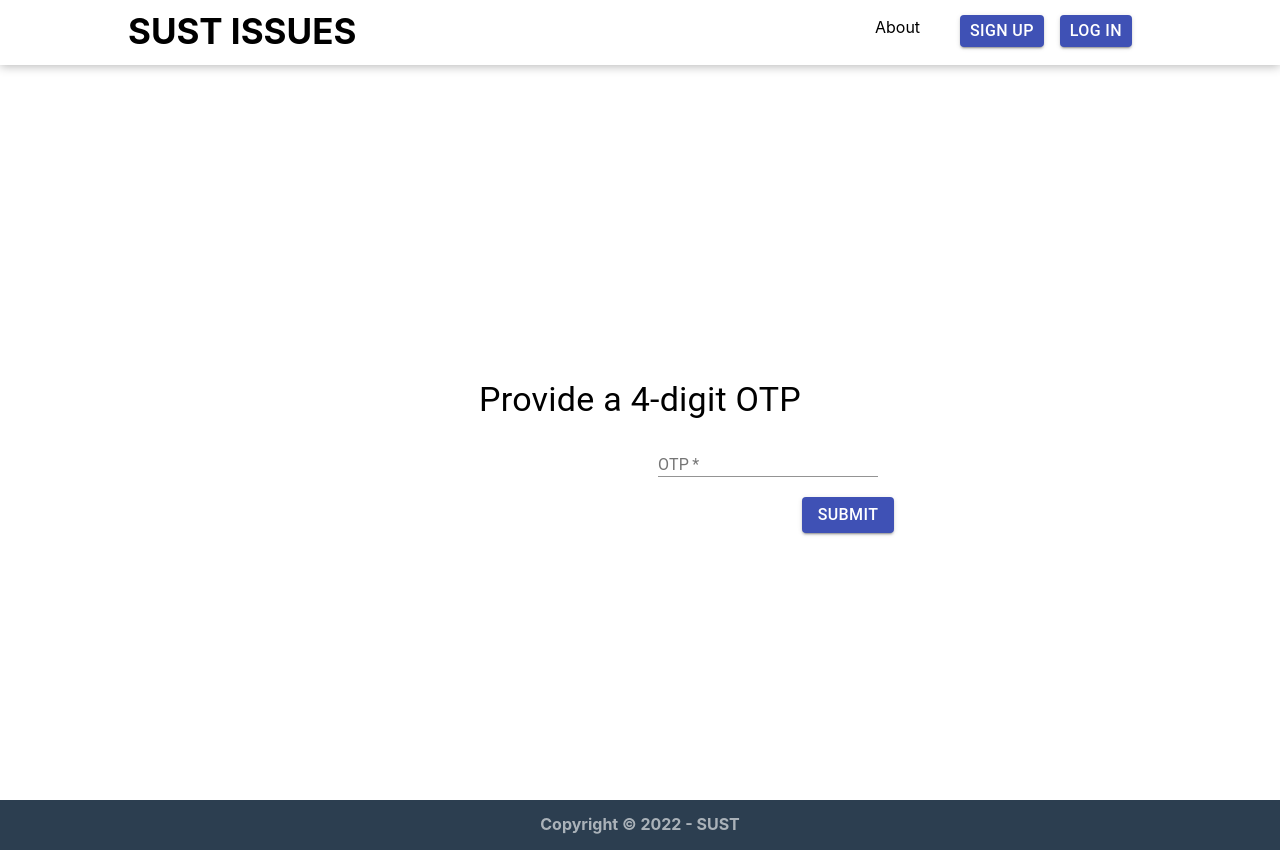
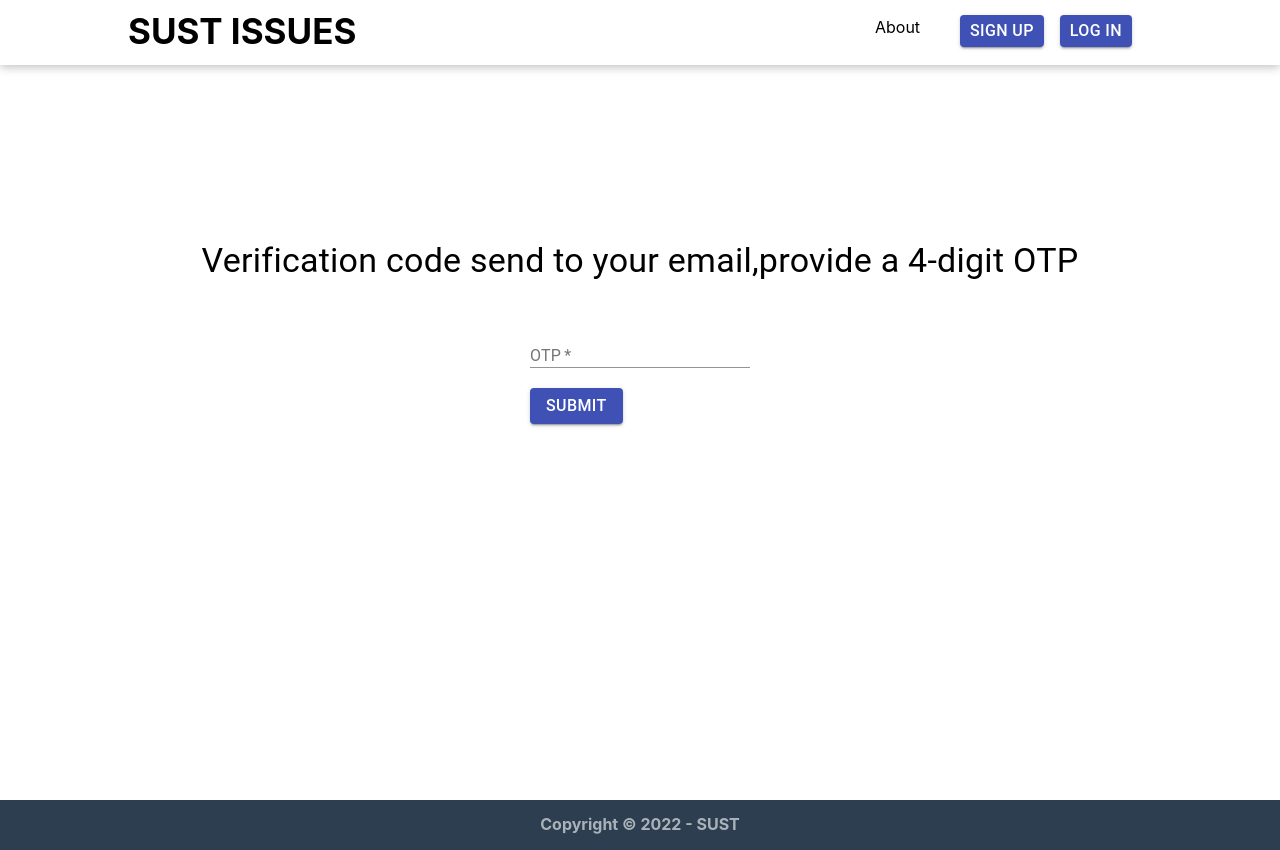
Before and after one commit to Wahed08/Issue, a React (Create React App) app in the folder Issue/client/: page /auth/1/verify-email in a window 1280 px wide. Built offline with nearby package versions, Linux system fonts and the light colour scheme.

Commit message:
fixed alignment

```diff
--- a/Issue/client/src/components/Auth/ProvideOtp.css
+++ b/Issue/client/src/components/Auth/ProvideOtp.css
@@ -1,6 +1,5 @@
 .parent{
     width: 100%;
-    min-width: 100vw;
     min-height: 100vh;
     display: flex;
     justify-content: center;
@@ -9,6 +8,7 @@
 }
 
 .parent .child-1{
+    top: 30%;
     position: absolute;
     display: flex;
     justify-content: center;
@@ -19,8 +19,10 @@
 }
 
 .parent .child-2{
+    top: 20%;
+    display: flex;
+    justify-content: center;
+    align-items: center;
     position: absolute;
-    margin-top: 2em;
-    width: 50%;
-    left: 28em;
+    margin-top: 10em;
 }
--- a/Issue/client/src/components/Auth/ProvideOtp.js
+++ b/Issue/client/src/components/Auth/ProvideOtp.js
@@ -54,11 +54,11 @@ const ProvideOtp = () => {
       <ErrorModal error={error} />
       <div className="parent">
           <div className="child-1">
-            <Typography variant="h4">Provide a 4-digit OTP</Typography>
+            <Typography variant="h4">Verification code send to your email,provide a 4-digit OTP</Typography>
           </div>
           <div className="child-2">
             <form onSubmit={submitHandler}>
-              <div className="form-container">
+              <div className="">
                 <TextField
                   type="number"
                   label="OTP"
@@ -67,7 +67,7 @@ const ProvideOtp = () => {
                   onChange={(e) => setOtp(e.target.value)}
                 />
               </div>
-              <div className="button-container">
+              <div className="">
                 <Button type="submit" variant="contained" color="primary">
                   Submit
                 </Button>
```
